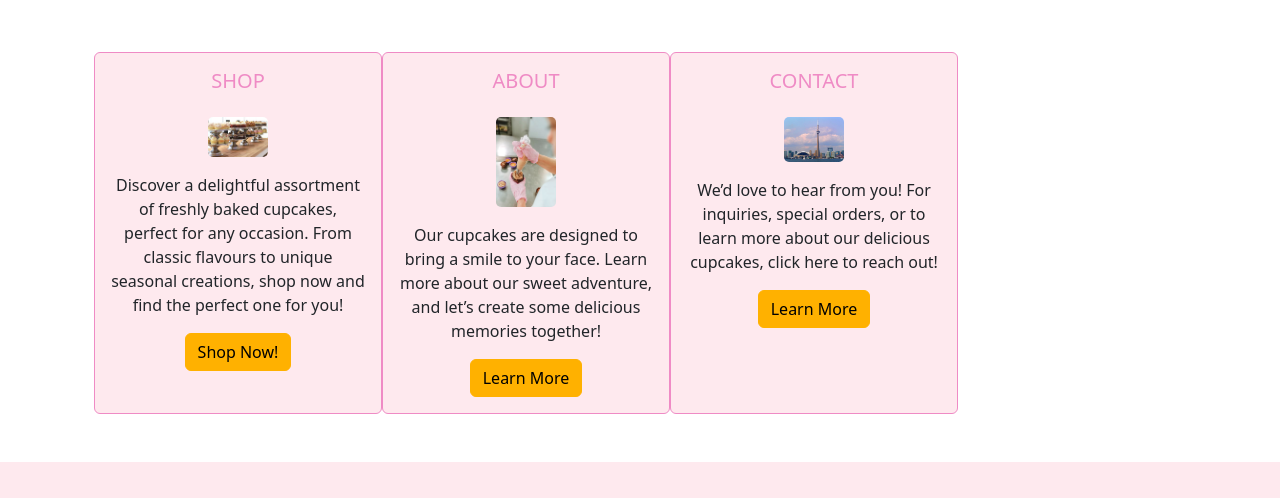
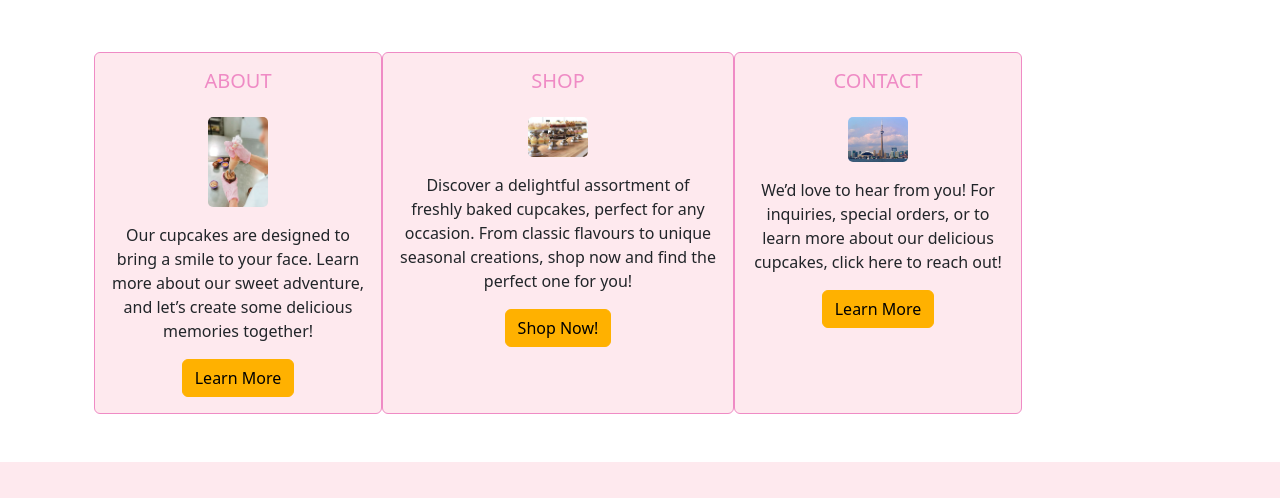
Before and after one commit to AmeliaFrederick/dsn1713-final, a website: page index.html in a window 1280 px wide. Shown: the part 732-1230 px from the top of the page. Drawn offline with nearby package versions, Linux system fonts and the light colour scheme.

Commit message:
updated navbar

```diff
--- a/index.html
+++ b/index.html
@@ -10,7 +10,7 @@
 
  <body>
 
-    <header>
+    <header class="sticky-top">
 
       <nav class="navbar navbar-expand-lg bg-light">
             <div class="container px-4">
@@ -88,20 +88,20 @@
             <div id="service-cards" class="d-flex py-5">
 
                 <div class="card text-center" style="width: 18rem;">
+                    <h5 class="card-title text-uppercase text-primary pt-3">About</h5>
+                    <div class="card-body">
+                    <img src="images/icing-on-cupcake.jpg" class="card-img" alt="image of cupcakes on stands">
+                    <p class="card-text pt-3">Our cupcakes are designed to bring a smile to your face. Learn more about our sweet adventure, and let’s create some delicious memories together!</p>
+                    <a href="about.html" class="btn btn-secondary">Learn More</a>
+                    </div>
+                </div>
+
+                <div class="card text-center" style="width: 22rem;">
                     <h5 class="card-title text-uppercase text-primary pt-3">Shop</h5>
                     <div class="card-body">
                     <img src="images/cupcakes-1.jpg" class="card-img" alt="image of cupcakes on stands">
                     <p class="card-text pt-3">Discover a delightful assortment of freshly baked cupcakes, perfect for any occasion. From classic flavours to unique seasonal creations, shop now and find the perfect one for you!</p>
                     <a href="shop.html" class="btn btn-secondary">Shop Now!</a>
-                    </div>
-                </div>
-
-                <div class="card text-center" style="width: 18rem;">
-                    <h5 class="card-title text-uppercase text-primary pt-3">About</h5>
-                    <div class="card-body">
-                    <img src="images/icing-on-cupcake.jpg" class="card-img" alt="image of cupcakes on stands">
-                    <p class="card-text pt-3">Our cupcakes are designed to bring a smile to your face. Learn more about our sweet adventure, and let’s create some delicious memories together!</p>
-                    <a href="about.html" class="btn btn-secondary">Learn More</a>
                     </div>
                 </div>
 
--- a/scss/custom.scss
+++ b/scss/custom.scss
@@ -3,7 +3,6 @@
 $primary: #EF8BC5;
 $secondary: #FFB100;
 $light: #FEE9EE;
-
 
 
 // cards:
```
Also changed, not shown: about.html (+1 -5 lines), shop.html (+1 -1 lines).
